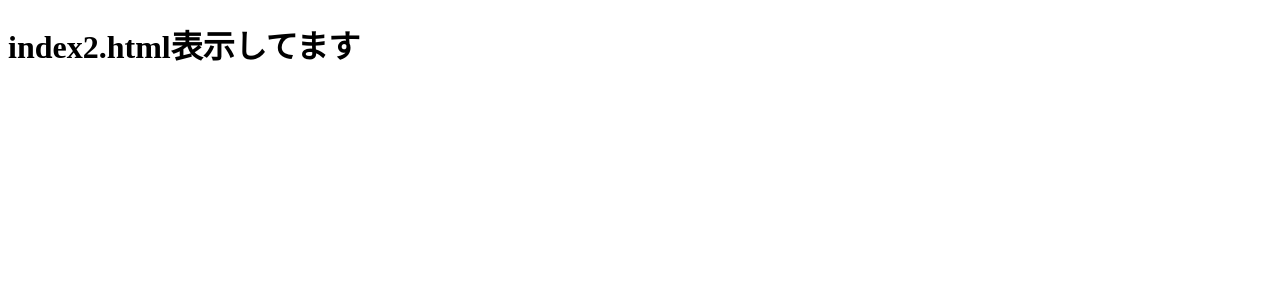
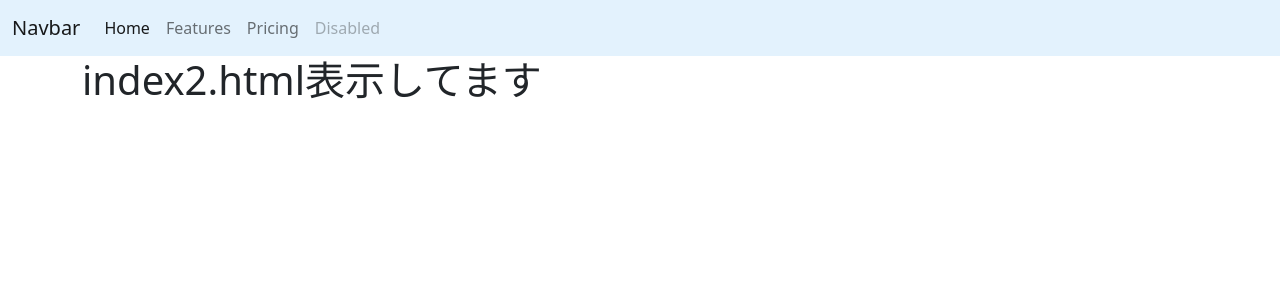
Before and after one commit to morinota/sawabe_egosearch_app, a Flask app: page /test in a window 1280 px wide. Shown: the top 300 px of the page. Run offline with Flask 2, Linux system fonts and the light colour scheme.

Commit message:
bootstrapで見た目を綺麗にする

```diff
--- a/testapp/templates/layout.html
+++ b/testapp/templates/layout.html
@@ -4,10 +4,34 @@
     <meta charset="UTF-8">
     <meta http-equiv="X-UA-Compatible" content="IE=edge">
     <meta name="viewport" content="width=device-width, initial-scale=1.0">
+    <!-- ↓追加 CSSの読み込みのリンク-->
+    <link href="https://cdn.jsdelivr.net/npm/bootstrap@5.0.2/dist/css/bootstrap.min.css" rel="stylesheet" integrity="sha384-EVSTQN3/azprG1Anm3QDgpJLIm9Nao0Yz1ztcQTwFspd3yD65VohhpuuCOmLASjC" crossorigin="anonymous">
     <title>テストWebアプリ</title>
 </head>
 <body>
+    <!-- 上に表示されるナビバー -->
+    <nav class="navbar navbar-expand-lg navbar-light" style="background-color: #e3f2fd;">
+        <div class="container-fluid">
+          <a class="navbar-brand" href="#">Navbar</a>
+          <button class="navbar-toggler" type="button" data-bs-toggle="collapse" data-bs-target="#navbarNavAltMarkup" aria-controls="navbarNavAltMarkup" aria-expanded="false" aria-label="Toggle navigation">
+            <span class="navbar-toggler-icon"></span>
+          </button>
+          <div class="collapse navbar-collapse" id="navbarNavAltMarkup">
+            <div class="navbar-nav">
+              <a class="nav-link active" aria-current="page" href="#">Home</a>
+              <a class="nav-link" href="#">Features</a>
+              <a class="nav-link" href="#">Pricing</a>
+              <a class="nav-link disabled" href="#" tabindex="-1" aria-disabled="true">Disabled</a>
+            </div>
+          </div>
+        </div>
+      </nav>
+
     <!-- このブロック内にそれぞれのテンプレートで違う部分が入る! -->
     {% block content %}{% endblock %}
+
+    <!-- ↓追加 JavaScriptの読み込み(scriptタグ)-->
+    <script src="https://cdn.jsdelivr.net/npm/bootstrap@5.0.2/dist/js/bootstrap.bundle.min.js" integrity="sha384-MrcW6ZMFYlzcLA8Nl+NtUVF0sA7MsXsP1UyJoMp4YLEuNSfAP+JcXn/tWtIaxVXM" crossorigin="anonymous"></script>
+
 </body>
 </html>
--- a/testapp/templates/testapp/index.html
+++ b/testapp/templates/testapp/index.html
@@ -3,6 +3,9 @@
 
 <!-- 以下の内容が、layout.htmlに記述されているブロックに挿入される -->
 {% block content %}
+
+<!-- 余白が欲しいのでcontanerで囲む -->
+<div class="container">
     <h1>index.html表示してます</h1>
     <p>{{ my_dict.insert_something1 }}</p>
     <p>{{ my_dict.insert_something2 }}</p>
@@ -19,4 +22,5 @@
         {% endif %}
         {% endfor %}
     </ul>
+</div>
 {% endblock %}
--- a/testapp/templates/testapp/index2.html
+++ b/testapp/templates/testapp/index2.html
@@ -3,5 +3,9 @@
 
 <!-- 以下の内容が、layout.htmlに記述されているブロックに挿入される -->
 {% block content %}
-<h1>index2.html表示してます</h1>
+
+<div class="container">
+    <h1>index2.html表示してます</h1>
+</div>
+
 {% endblock %}
```
Lines whose indentation alone changed are shown as unchanged.
